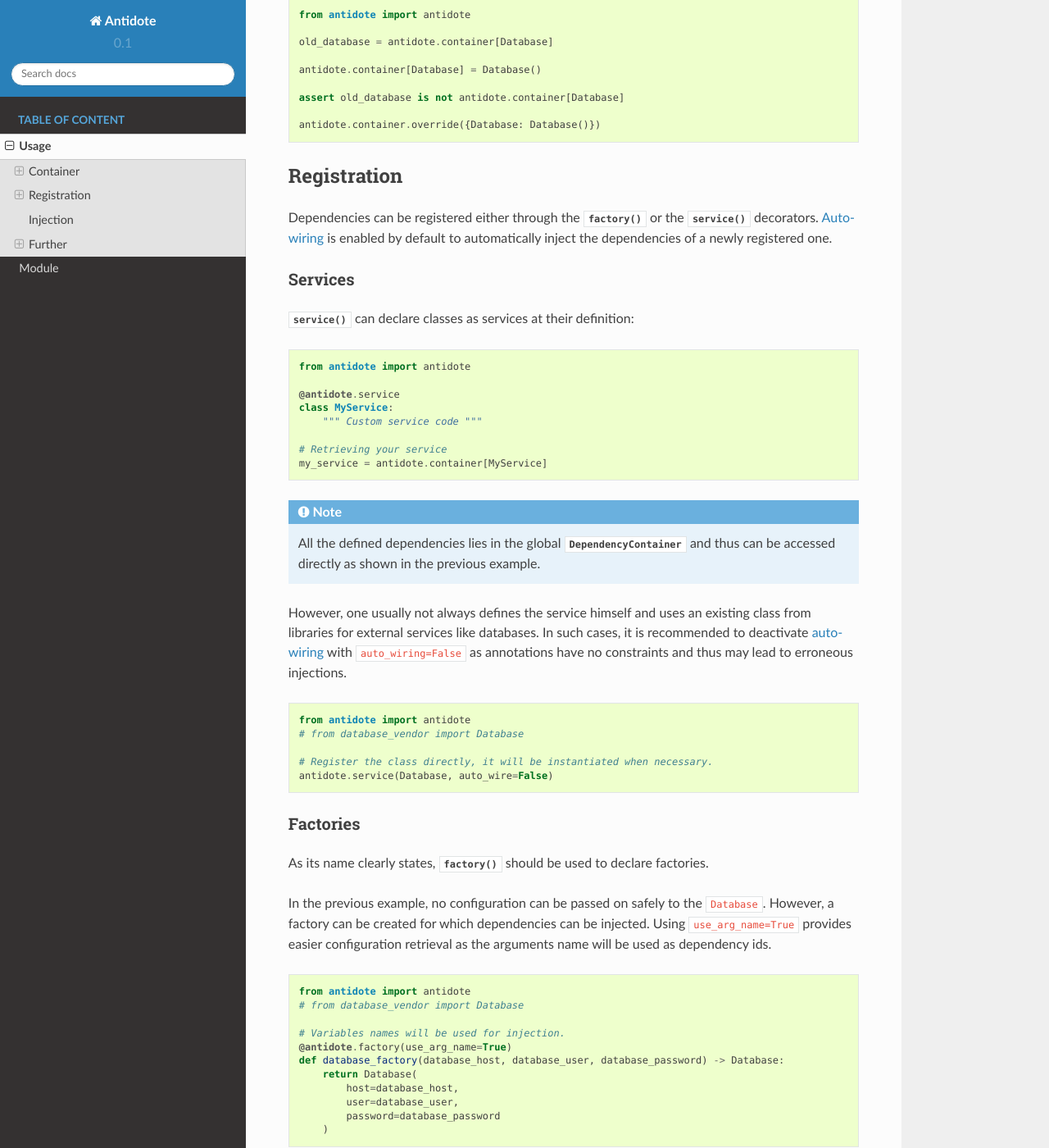
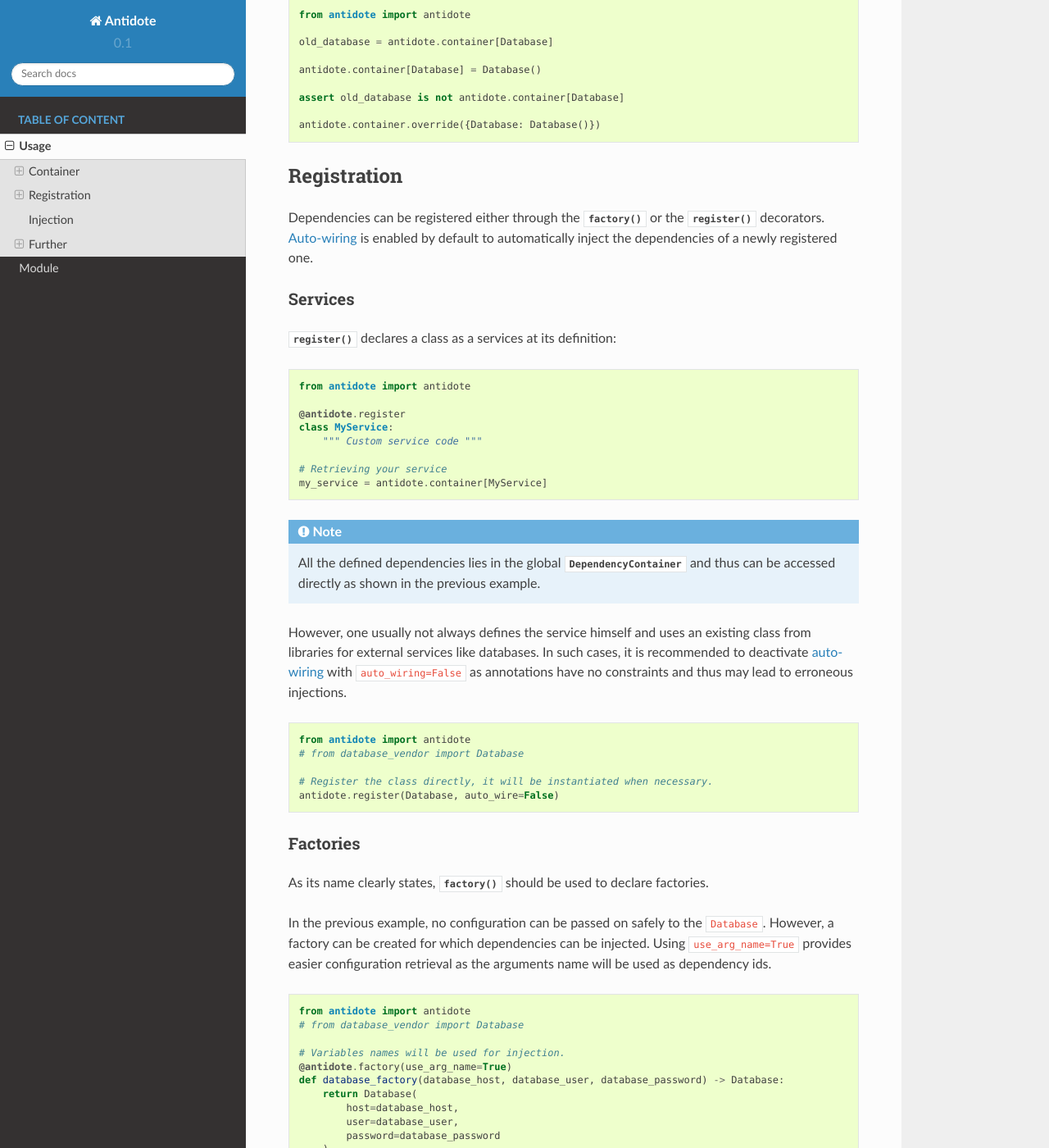
Before and after one commit to Finistere/antidote, a Sphinx documentation site: the page built from docs/usage.rst, in a window 1280 px wide and 1400 px high, scrolled down 992 px. Shown: the whole window at 82% size. Built offline with Sphinx 7.4.7 and the Read the Docs theme 2.0.0, drawn with Linux system fonts in a browser that asks for light colours.

Commit message:
rename DependencyManager.service() to register()

```diff
--- a/README.rst
+++ b/README.rst
@@ -72,7 +72,7 @@ For Python 3.4+, the dependency management is straight-forward:
         )
 
     # Declare DatabaseWrapper as a dependency to be injected
-    @antidote.service
+    @antidote.register
     class DatabaseWrapper(object):
         """
         Your class to manage the database.
@@ -127,7 +127,7 @@ the lack of annotations:
 
     # Declare DatabaseWrapper as a dependency to be injected
     # PY2: A class-wide argument -> dependency mapping is specified,
-    @antidote.service(mapping=dict(db=Database))
+    @antidote.register(mapping=dict(db=Database))
     class DatabaseWrapper(object):
         """
         Your class to manage the database.
--- a/docs/usage.rst
+++ b/docs/usage.rst
@@ -83,7 +83,7 @@ Registration
 
 Dependencies can be registered either through the
 :py:meth:`~.DependencyManager.factory` or the
-:py:meth:`~.DependencyManager.service` decorators.
+:py:meth:`~.DependencyManager.register` decorators.
 :ref:`usage-register-auto-wiring-label` is enabled by default to automatically
 inject the dependencies of a newly registered one.
 
@@ -91,15 +91,15 @@ inject the dependencies of a newly registered one.
 Services
 ^^^^^^^^
 
-:py:meth:`~.DependencyManager.service` can declare classes as services at
-their definition:
+:py:meth:`~.DependencyManager.register` declares a class as a services at
+its definition:
 
 .. testcode::
     .. code-block:: python
 
     from antidote import antidote
 
-    @antidote.service
+    @antidote.register
     class MyService:
         """ Custom service code """
 
@@ -133,7 +133,7 @@ lead to erroneous injections.
     # from database_vendor import Database
 
     # Register the class directly, it will be instantiated when necessary.
-    antidote.service(Database, auto_wire=False)
+    antidote.register(Database, auto_wire=False)
 
 
 
@@ -164,7 +164,7 @@ retrieval as the arguments name will be used as dependency ids.
         def __init__(self, *args, **kwargs):
             pass
 
-    @antidote.service
+    @antidote.register
     class Request:
         def getSession(self):
             pass
@@ -227,7 +227,7 @@ Auto-wiring
 
 When registering a service or a factory, its dependencies are automatically
 injected. The wiring is done by the :py:class:`.DependencyManager`, hence the
-option :code:`auto_wire`. By default :py:meth:`~.DependencyManager.service`
+option :code:`auto_wire`. By default :py:meth:`~.DependencyManager.register`
 wires :code:`__init__()`. :py:meth:`~.DependencyManager.factory` also wires
 :code:`__call__()` which can be used to inject non-singleton dependencies.
 
@@ -304,7 +304,7 @@ only raised when the argument has not default.
 
     from antidote import antidote
 
-    @antidote.service
+    @antidote.register
     class Database:
         def __init__(self, *args, **kwargs):
             pass
```
Also changed, not shown: benchmark.ipynb, 5 other files.
